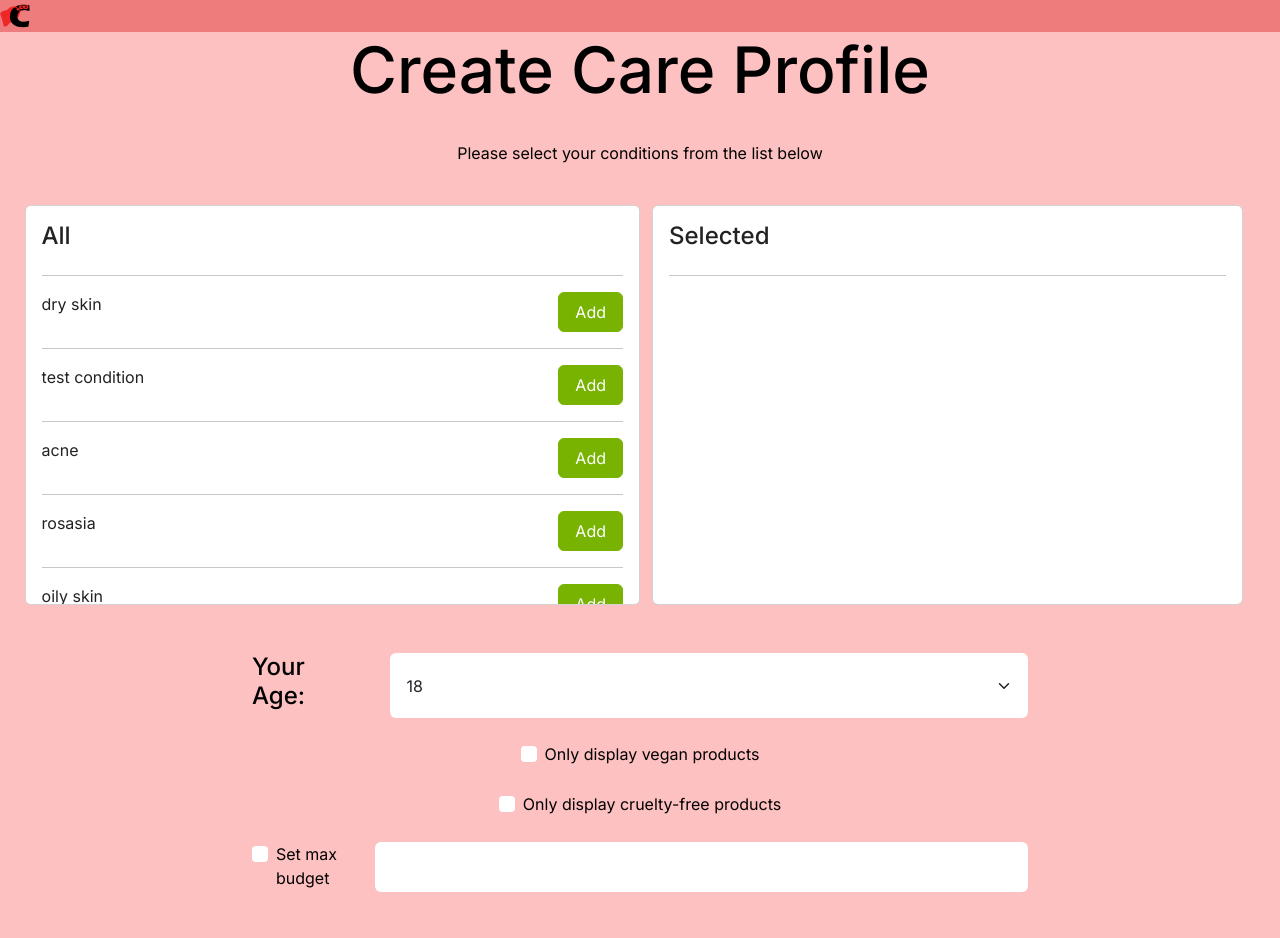
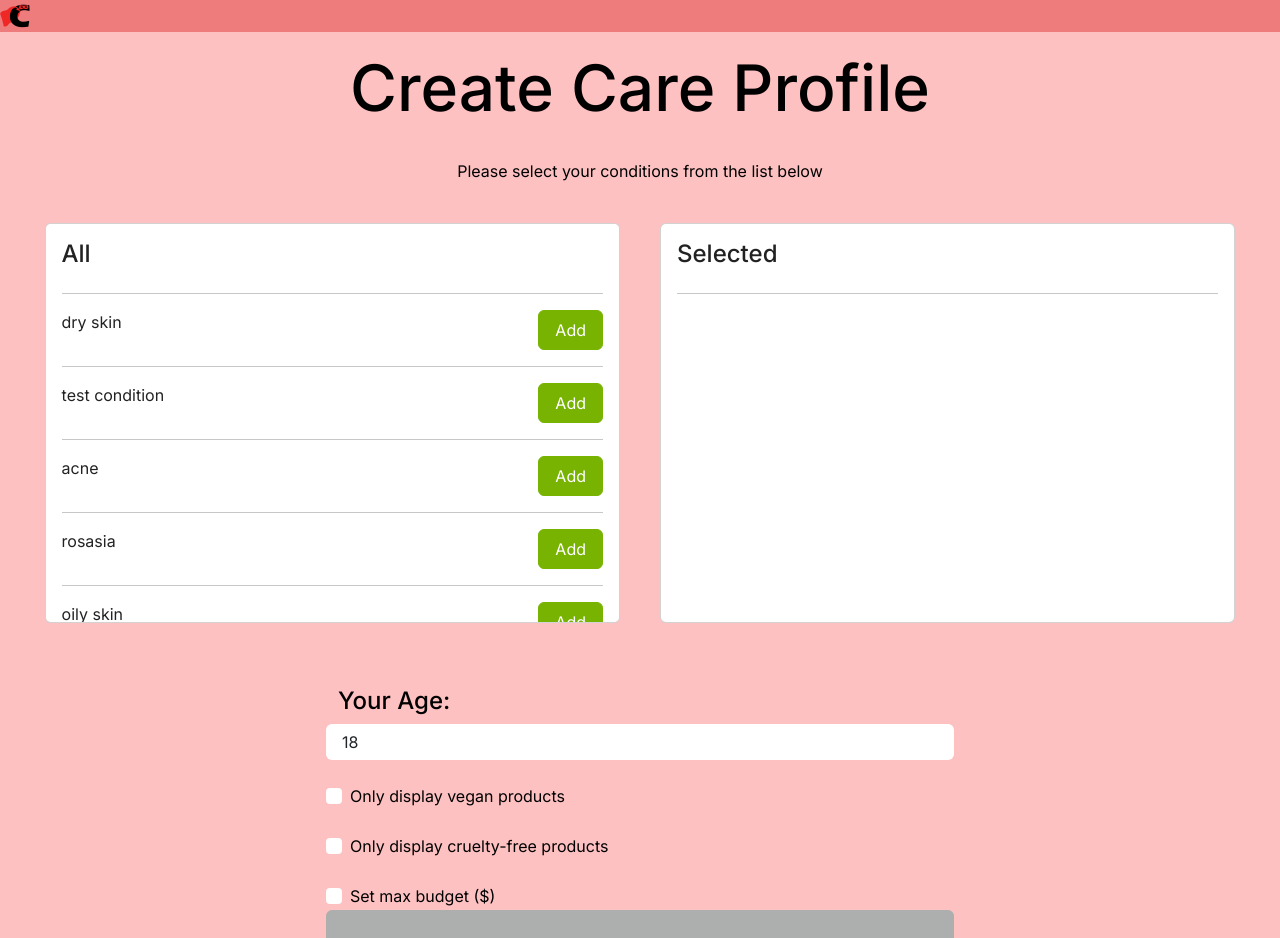
Before and after one commit to BradyRhora/PRJ666-Careo, a Next.js app: page /create-profile in a window 1280 px wide. Shown: the top 938 px of the page. Built offline with nearby package versions, Linux system fonts and the light colour scheme.

Commit message:
Updated styles, added consistency

```diff
--- a/pages/create-profile.js
+++ b/pages/create-profile.js
@@ -1,7 +1,7 @@
 import Head from "next/head";
 import { useState, useEffect } from "react";
 import {atom, useAtom} from 'jotai';
-import {Container, Col, Row, Card, Button, FormSelect, FormCheck, Form} from "react-bootstrap";
+import {Container, Col, Row, Card, Button, FormControl, FormCheck, Form} from "react-bootstrap";
 import { Inter } from "next/font/google";
 import { conditionsAtom, profileAtom } from "@/store";
 
@@ -57,11 +57,6 @@ export default function CreateProfile(props) {
     );
   }
 
-  let ages = [];
-  for (let i = 18; i < 120; i++) {
-    ages.push(<option key={i} value={i}>{i}</option>)
-  }
-
   // // Renders the page whenever a condition is added or removed.
   // useEffect(() => {
   // },[listConditions]);
@@ -91,7 +86,7 @@ export default function CreateProfile(props) {
   }
 
   function setBudget(val) {
-    budget = isNan(val) ? parseInt(val) : budget;
+    budget = isNaN(val) ? budget : parseInt(val);
   }
 
   function formSubmit() {
@@ -120,8 +115,8 @@ export default function CreateProfile(props) {
         </div>
         <br/>
         <Container fluid style={{marginBottom:"5em"}}>
-          <Row style={{minHeight: "25em", maxHeight: "25em", marginLeft: "1%", marginRight: "1%"}}>
-            <Col className="mx-auto" style={{minHeight: "25em", maxHeight: "25em", maxWidth:"50em"}}>
+          <Row style={{minHeight: "25em", marginLeft: "1%", marginRight: "1%"}}>
+            <Col className="mx-auto condition-card">
               <Row>
                 <Card text="light" className="overflow-auto" style={{minHeight: "25em", maxHeight: "25em", background: "#FFFFFF", padding: "1em"}}>
                   <Card.Title>All</Card.Title>
@@ -130,51 +125,48 @@ export default function CreateProfile(props) {
                 </Card>
               </Row>
             </Col>
-            <Col className="mx-auto" style={{minHeight: "25em", maxHeight: "25em", maxWidth:"50em"}}>
+            <Col className="mx-auto condition-card">
+              <Row>
                 <Card text="light" className="overflow-auto" style={{minHeight: "25em", maxHeight: "25em", background: "#FFFFFF", padding: "1em"}}>
                   <Card.Title>Selected</Card.Title>
                   <hr></hr>
                   {selected}
                 </Card>
+              </Row>
             </Col>
           </Row>
           <br /><br />
-          <Row className="mx-auto" style={{maxWidth: "50em"}}>
-            <span style={{display: "flex", justifyContent: "center"}}>
+          <div className="auto-margin profile-input-group">
+            <Row className="mx-auto profile-input-section">
                 <h5 style={{marginRight: "2em"}}>Your Age: </h5>
-              <FormSelect onChange={(e) => age = e.currentTarget.value}>
-                {ages}
-              </FormSelect>
-            </span>
+                <FormControl type="number" min="18" max="120" defaultValue="18" onChange={(e) => age = e.currentTarget.value}>
+                </FormControl>
             </Row>
             <br />
-          <Row className="mx-auto" style={{maxWidth: "50em"}}>
-            <span style={{display: "flex", justifyContent: "center"}}>
+            <Row className="mx-auto profile-input-section">
                 <FormCheck label="Only display vegan products" onChange={() => vegan = !vegan}>
                 </FormCheck>
-            </span>
             </Row>
             <br />
-          <Row className="mx-auto" style={{maxWidth: "50em"}}>
-            <span style={{display: "flex", justifyContent: "center"}}>
+            <Row className="mx-auto profile-input-section">
                 <FormCheck label="Only display cruelty-free products" onChange={() => crueltyFree = !crueltyFree}>
                 </FormCheck>
-            </span>
             </Row>
             <br />
-          <Row className="mx-auto" style={{maxWidth: "50em"}}>
-            <span style={{display: "flex", justifyContent: "center"}}>
-              <FormCheck label="Set max budget" onChange={() => budgetBool = !budgetBool}>
+            <Row className="mx-auto profile-input-section">
+                <FormCheck label="Set max budget ($)" onChange={() => {
+                    budgetBool = !budgetBool
+                    document.getElementById("budget").disabled = !budgetBool;
+                  }}>
                 </FormCheck>
-              <Form.Control type="number" onChange={(e) => setBudget(e.currentTarget.value)}>
-
+                <Form.Control disabled={true} id="budget" type="number" onChange={(e) => setBudget(e.currentTarget.value)}>
                 </Form.Control>
-            </span>
             </Row>
             <br /><br />
             <Row className="mx-auto" style={{maxWidth: "25em"}}>
               <Button onClick={formSubmit}>Create</Button>
             </Row>
+          </div>
         </Container>
       </main>
     </>
--- a/pages/forgot.js
+++ b/pages/forgot.js
@@ -19,7 +19,7 @@ export default function Forgot() {
                 <meta name="viewport" content="width=device-width, initial-scale=1" />
                 <link rel="icon" href="/favicon.ico" />
             </Head>
-            <div className="header-text">
+            <div style={{textAlign:"center"}} id="hero-text">
                 <h1>Forgot Password</h1>
                 <h4>Please enter your email address</h4>
             </div>
--- a/pages/index.js
+++ b/pages/index.js
@@ -16,8 +16,8 @@ export default function Home() {
         <meta name="viewport" content="width=device-width, initial-scale=1" />
         <link rel="icon" href="/favicon.ico" />
       </Head>
-      <main className={`${styles.main} ${inter.className}`}>
-        <div style={{textAlign:"center"}} id="hero-text">
+      <main className={`${styles.main} ${inter.className} centered`}>
+        <div id="hero-text">
           <h1>Careo</h1>
           <h4>Your Self-Care Superhero</h4>
         </div>
--- a/pages/login.js
+++ b/pages/login.js
@@ -28,8 +28,8 @@ export default function Login(){
 
     return (
         <div>
-            <div className="header-text">
-                <h1>Welcome to Careo</h1>
+            <div style={{textAlign:"center"}} id="hero-text">
+                <h1>Welcome to Careo</h1><br/>
                 <h4>Please log in to continue</h4>
             </div>
             <div className='centered' style={{paddingTop: '50px'}}>
--- a/pages/sign-up.js
+++ b/pages/sign-up.js
@@ -62,7 +62,7 @@ export default function SignUp(){
 
     return (
         <div>
-            <div className="header-text">
+            <div id="hero-text">
                 <h1>Sign Up</h1>
             </div>
             <div className='centered'>
@@ -75,7 +75,7 @@ export default function SignUp(){
                     <Form.Group>
                         <Form.Label>Password</Form.Label>
                         <Form.Control type="password" value={password} id="password" name="password" onChange={(e)=>setPassword(e.target.value)} placeholder="Enter valid password" />
-                        <Form.Label style={{fontSize: '13px'}}>Password must contain at least 8 characters, 1 number, and 1 special character (#,$^,?,etc.)</Form.Label>
+                        <Form.Label style={{fontSize: '13px'}}>Password must have a length of at least 8 characters, with 1 number, and 1 special character (#,$^,?,etc.)</Form.Label>
                     </Form.Group>
                     <br />
                     <Form.Group>
--- a/styles/globals.css
+++ b/styles/globals.css
@@ -12,11 +12,6 @@ body {
 
 h1, h2, h3, h4, h5, h6 {
     color: var(--font-color) !important;
-}
-
-.header-text{
-    text-align: center;
-    margin-top:50px;
 }
 
 .btn-primary {
@@ -34,8 +29,39 @@ h1, h2, h3, h4, h5, h6 {
     justify-content: center;
 }
 
+.auto-margin {
+    margin-left:auto;
+    margin-right:auto;
+}
+
+.condition-card {
+    min-height: 25em;
+    max-height: 25em;
+    max-width: 50em;
+    padding-left:2em;
+    padding-right:2em;
+    margin-bottom:1em;
+}
+
+.input-section {
+    width: 50em;
+}
+
+.profile-input-group {
+    width:50%;
+}
+
+#hero-text{
+    text-align: center;
+    margin-top:50px;
+}
+
 #header {
     background-color: var(--header-bg);
+    position: fixed;
+    top:0px;
+    width: 100%;
+    z-index: 100;
 }
 
 #landing-image {
@@ -52,3 +78,13 @@ h1, h2, h3, h4, h5, h6 {
     width: 45%;
     height: 50px;
 }
+
+@media (max-width: 768px) {
+    .profile-input-section {
+        width: 100%;
+    }
+
+    .profile-input-group {
+        width:100%;
+    }
+}
```
Lines whose indentation alone changed are shown as unchanged.
